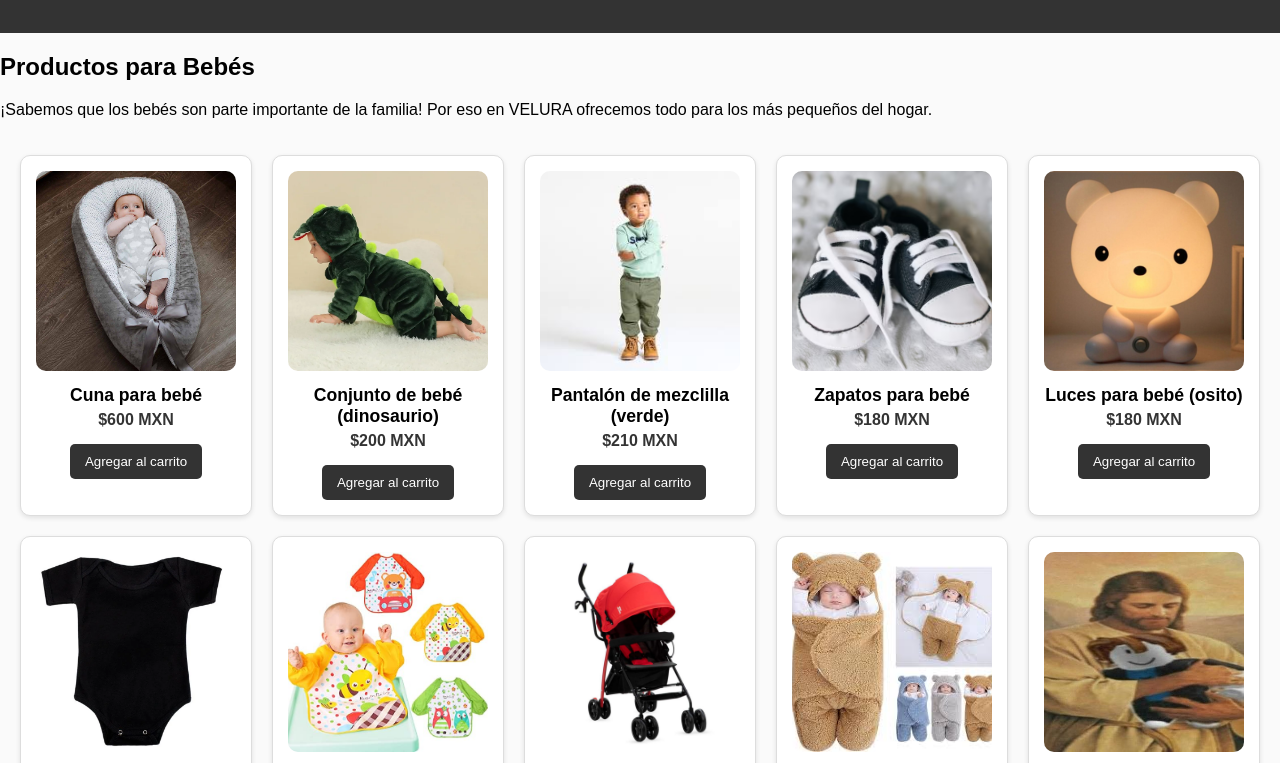
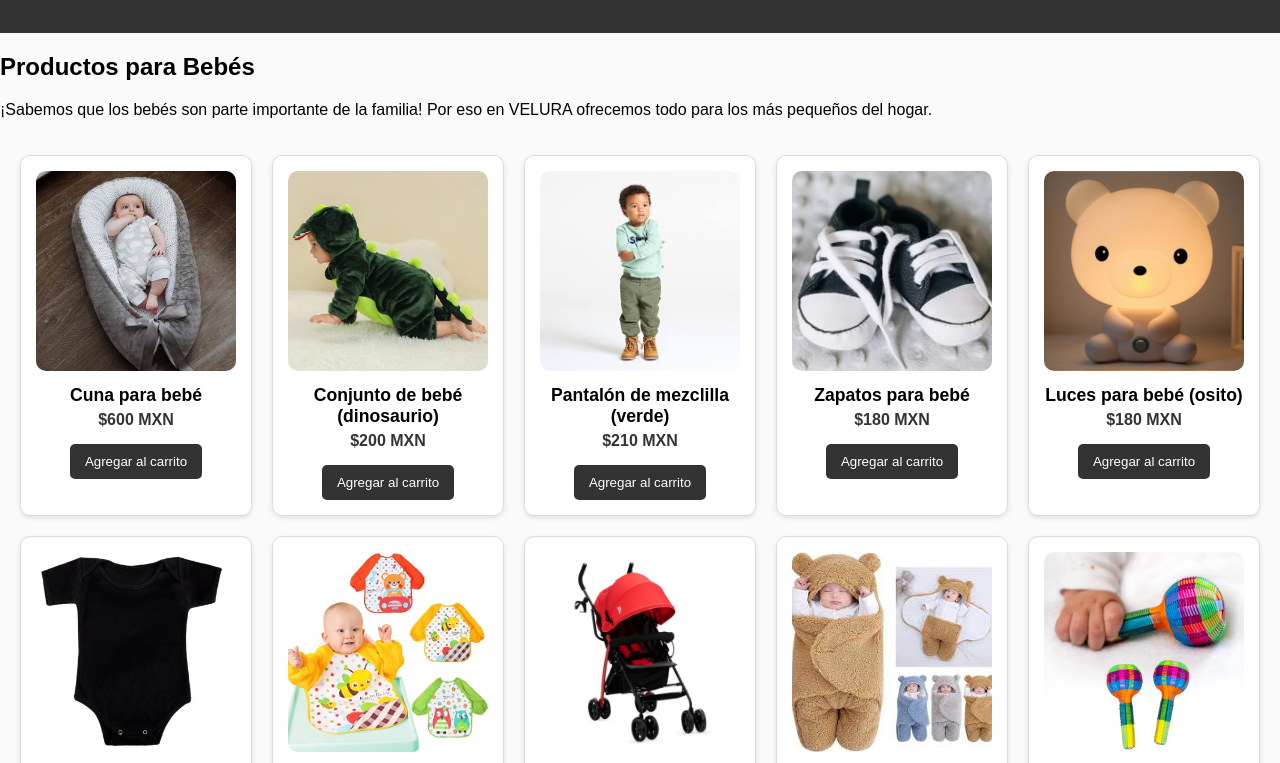
Before and after one commit to LessCmato/LessCmato.github.io, a plain HTML site: page bebes.html in a window 1280 px wide. Shown: the part 122-885 px from the top of the page. Drawn offline with Linux system fonts and the light colour scheme.

Commit message:
reemplazo de foto en sonaja

```diff
--- a/bebes.html
+++ b/bebes.html
@@ -84,7 +84,7 @@
         <button class="agregar-carrito" data-nombre="Manta térmica" data-precio="498">Agregar al carrito</button>
       </div>
       <div class="producto">
-        <img src="img/robloc.jpeg" alt="Sonaja para bebé" />
+        <img src="img/sonajapabebe.jpg" alt="Sonaja para bebé" />
         <h3>Sonaja para bebé</h3>
         <p>$80 MXN</p>
         <button class="agregar-carrito" data-nombre="Sonaja bebé" data-precio="80">Agregar al carrito</button>
```
